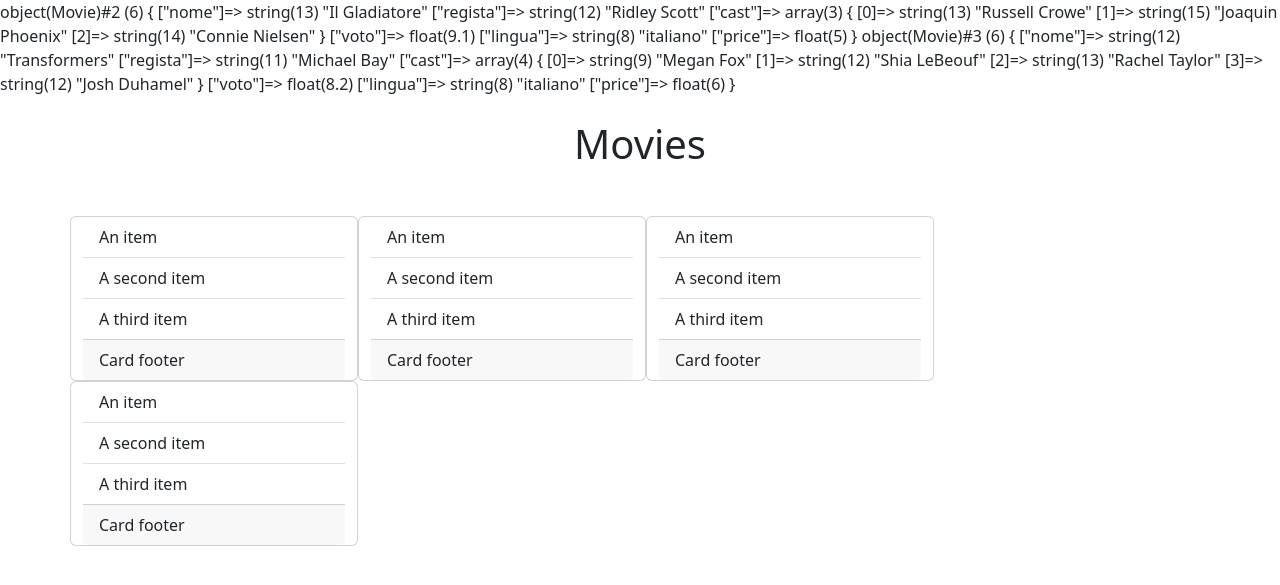
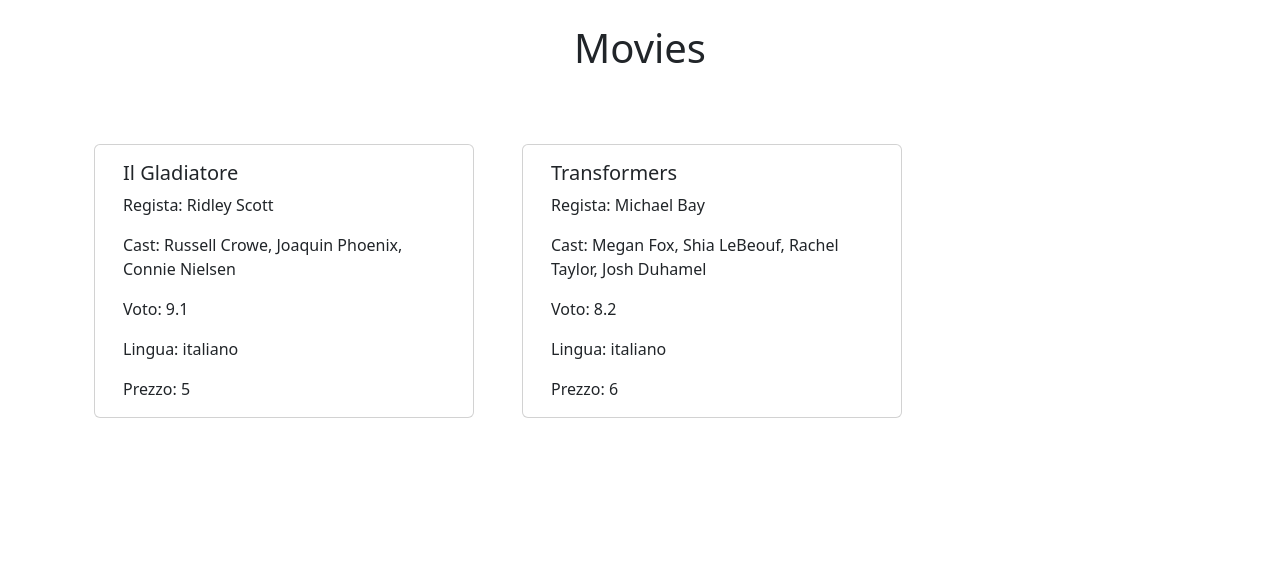
Before and after one commit to dario-bennardino/php-oop-1, a PHP site: page / in a window 1280 px wide. Shown: the top 585 px of the page. Run offline with PHP 8.4, Linux system fonts and the light colour scheme.

Commit message:
[add] esercizio completo più un bonus

```diff
--- a/Model/Movie.php
+++ b/Model/Movie.php
@@ -30,4 +30,9 @@ class Movie
         $castString = implode(', ', $this->cast);
         return "$this->nome, Regista: $this->regista, Cast: $castString, Voto: $this->voto, Lingua: $this->lingua, Prezzo: &euro;$this->price,";
     }
+
+    public function getFullCast()
+    {
+        return implode(', ', $this->cast);
+    }
 }
--- a/index.php
+++ b/index.php
@@ -6,8 +6,10 @@ $il_gladiatore = new Movie('Il Gladiatore', 'Ridley Scott', ['Russell Crowe', 'J
 
 $transformers = new Movie('Transformers', 'Michael Bay', ['Megan Fox', 'Shia LeBeouf', 'Rachel Taylor', 'Josh Duhamel'], 8.20, 'italiano', 6.00);
 
-var_dump($il_gladiatore);
-var_dump($transformers);
+$movies = [$il_gladiatore, $transformers];
+
+// var_dump($il_gladiatore);
+// var_dump($transformers);
 ?>
 
 
@@ -27,49 +29,26 @@ var_dump($transformers);
         <h1 class="text-center">Movies</h1>
 
         <div class="row row-cols-3 my-5 ">
-            <!-- <h4><?php echo $il_gladiatore->getInfoPrice() ?> </h4>
-            <h6><?php echo $il_gladiatore->getFullInfo() ?></h6> -->
+            <!-- <div class="movie">
+                <h6><?php echo $il_gladiatore->getFullInfo() ?></h6>
+            </div>
+            <div class="movie">
+                <h6><?php echo $transformers->getFullInfo() ?></h6>
+            </div> -->
+            <!-- <h6><?php echo $il_gladiatore->getInfoPrice() ?> </h6> -->
 
-            <div class="card" style="width: 18rem;">
-                <ul class="list-group list-group-flush">
-                    <li class="list-group-item">An item</li>
-                    <li class="list-group-item">A second item</li>
-                    <li class="list-group-item">A third item</li>
-                </ul>
-                <div class="card-footer">
-                    Card footer
+            <?php foreach ($movies as $movie) : ?>
+                <div class="card m-4 ">
+                    <div class="card-body">
+                        <h5 class="card-title"><?php echo $movie->nome ?> </h5>
+                        <p class="card-text">Regista: <?php echo $movie->regista ?></p>
+                        <p class="card-text">Cast: <?php echo $movie->getFullCast() ?></p>
+                        <p class="card-text">Voto: <?php echo $movie->voto ?></p>
+                        <p class="card-text">Lingua: <?php echo $movie->lingua ?></p>
+                        <p class="card-text">Prezzo: <?php echo $movie->price ?></p>
+                    </div>
                 </div>
-            </div>
-            <div class="card" style="width: 18rem;">
-                <ul class="list-group list-group-flush">
-                    <li class="list-group-item">An item</li>
-                    <li class="list-group-item">A second item</li>
-                    <li class="list-group-item">A third item</li>
-                </ul>
-                <div class="card-footer">
-                    Card footer
-                </div>
-            </div>
-            <div class="card" style="width: 18rem;">
-                <ul class="list-group list-group-flush">
-                    <li class="list-group-item">An item</li>
-                    <li class="list-group-item">A second item</li>
-                    <li class="list-group-item">A third item</li>
-                </ul>
-                <div class="card-footer">
-                    Card footer
-                </div>
-            </div>
-            <div class="card" style="width: 18rem;">
-                <ul class="list-group list-group-flush">
-                    <li class="list-group-item">An item</li>
-                    <li class="list-group-item">A second item</li>
-                    <li class="list-group-item">A third item</li>
-                </ul>
-                <div class="card-footer">
-                    Card footer
-                </div>
-            </div>
+            <?php endforeach; ?>
         </div>
 
     </div>
```
